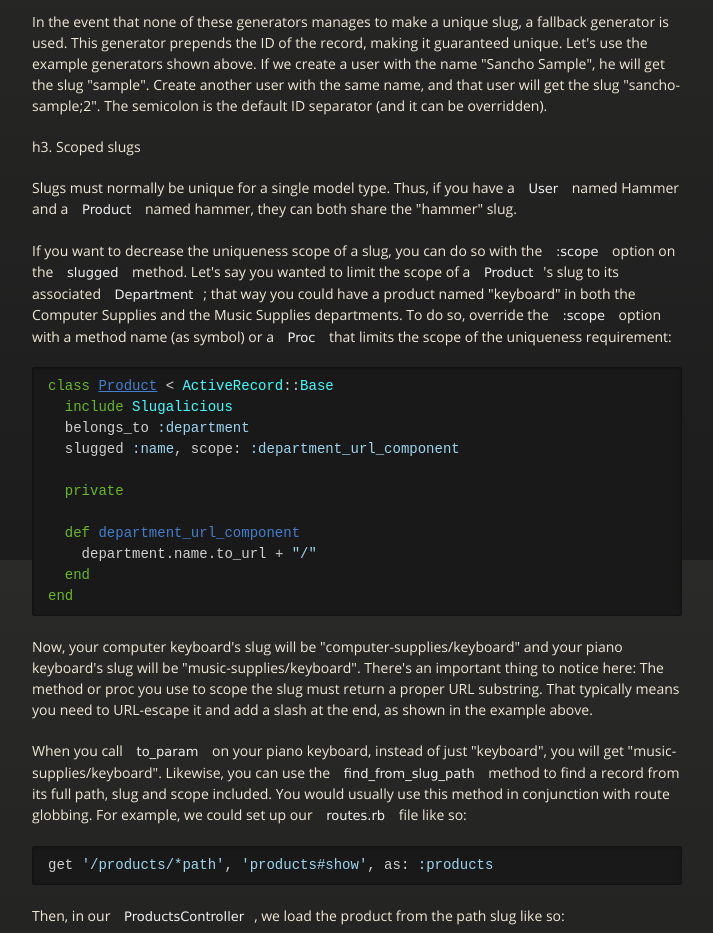
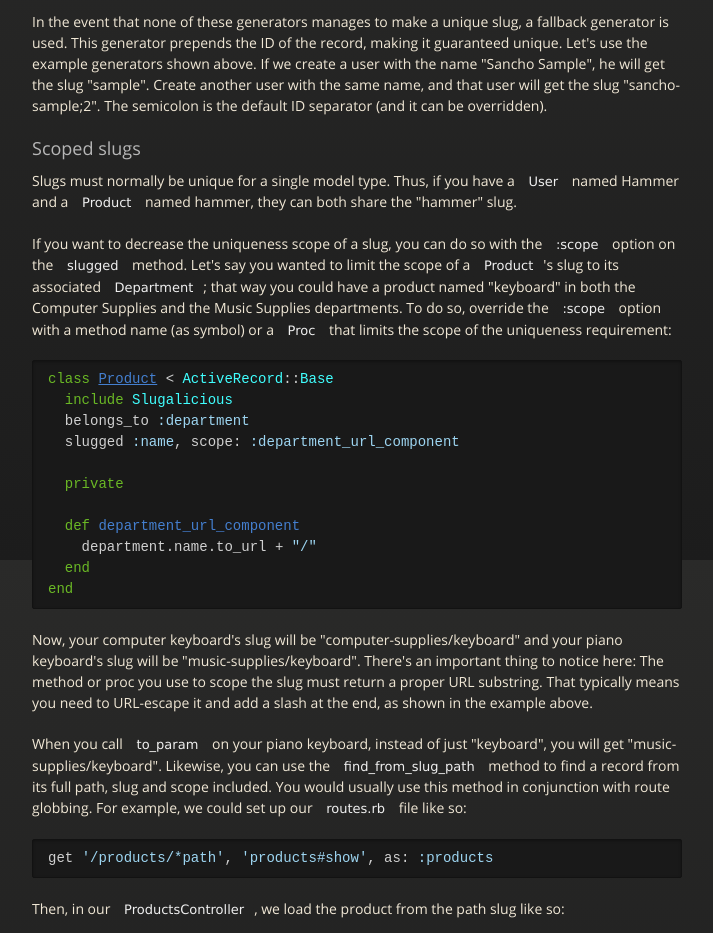
Before and after one commit to RISCfuture/slugalicious, a plain HTML site: page index.html in a window 1280 px wide. Shown: the part 1840-2773 px from the top of the page, without its empty margins (283-996 px from the left). Drawn offline with nearby package versions, Linux system fonts and the light colour scheme.

Commit message:
Update index.html

```diff
--- a/index.html
+++ b/index.html
@@ -162,7 +162,7 @@ another user with the same name, and that user will get the slug
 "sancho-sample;2". The semicolon is the default ID separator (and it can be
 overridden).</p>
 
-<p>h3. Scoped slugs</p>
+<h3>Scoped slugs</h3>
 
 <p>Slugs must normally be unique for a single model type. Thus, if you have a
 <code>User</code> named Hammer and a <code>Product</code> named hammer, they can both share the
```
